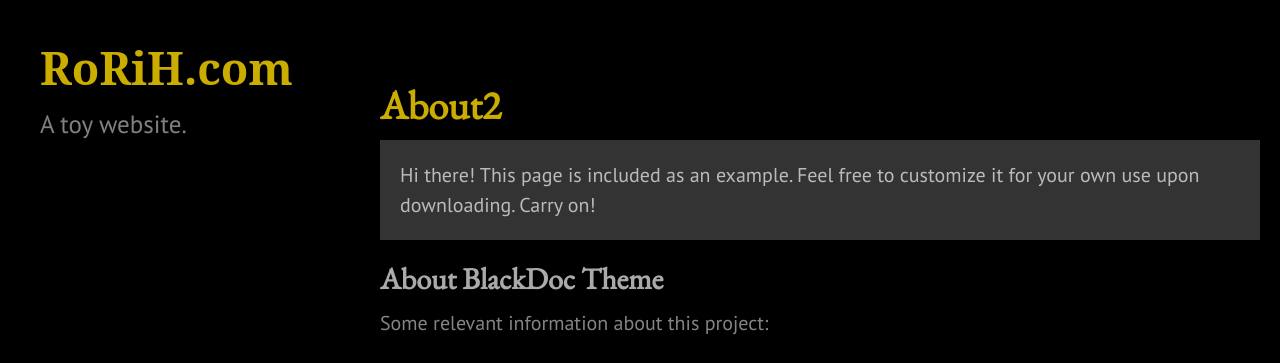
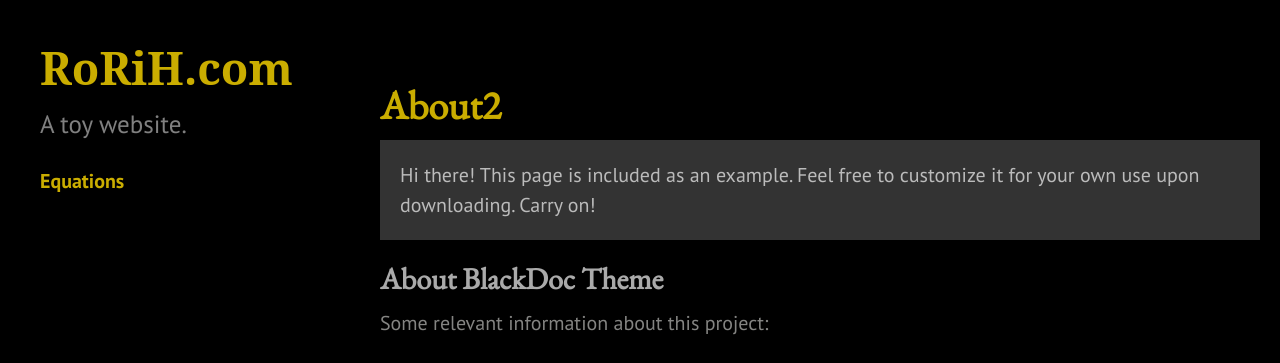
Before and after one commit to roriholm/roriholm.github.io, a Jekyll site: the page built from about2.md, in a window 1280 px wide. Shown: the top 363 px of the page. Built offline with Jekyll 4.4.1, drawn with Linux system fonts in a browser that asks for light colours.

Commit message:
category usage

```diff
--- a/_config.yml
+++ b/_config.yml
@@ -8,8 +8,10 @@ tagline:          Black Theme for Jekyll
 description:      "A toy website."
 url:              index.html
 baseurl:          /
-                  # the optional subpath of your site, e.g. "/my-jekyll-site/"
-                  # This will apply to all pages in your Jekyll site.
+
+collections:
+  mathpages:
+    output: true
 
 author:
   name:           Robert Holmes
--- a/_includes/sidebar.html
+++ b/_includes/sidebar.html
@@ -16,5 +16,11 @@
       {% endfor %}
     </nav>
 
+    <nav class="sidebar-nav">
+      {% for page in site.mathpages %}
+        <a class="sidebar-nav-item{% if page.url == page.url %} active{% endif %}" href="{{ site.baseurl }}{{ page.url  | remove_first: '/' }}">{{ page.title }}</a>
+      {% endfor %}
+    </nav>
+
   </div>
 </div>
```
